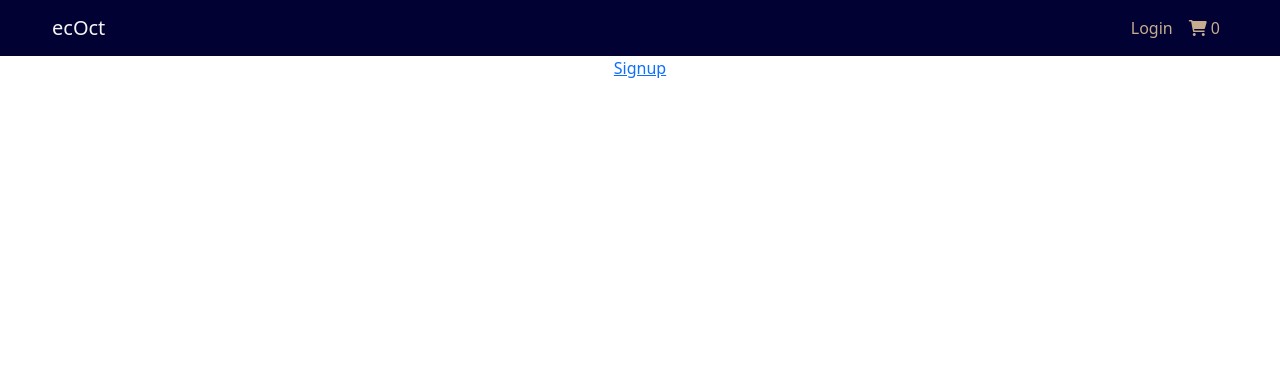
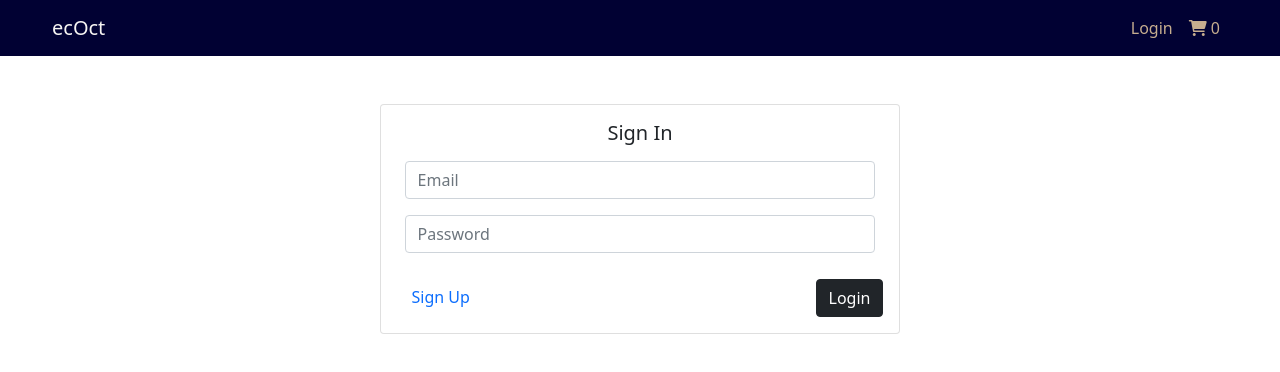
Before and after one commit to Sahim-Nazif/ecOct-FrontEnd, a React (Create React App) app: page /login in a window 1280 px wide. Shown: the top 372 px of the page. Built offline with nearby package versions, Linux system fonts and the light colour scheme.

Commit message:
login page UI created

```diff
--- a/src/index.css
+++ b/src/index.css
@@ -59,3 +59,16 @@ h6,p {
 .produDes {
   text-align:justify !important
 }
+.signupLink {
+
+    margin-bottom: -30px !important;
+    margin-left:15px !important
+}
+@media only screen and (max-width: 320px) {
+  .signupLink{
+
+    font-size:2px !important
+
+  }
+
+}
--- a/src/screens/Loginscreen.js
+++ b/src/screens/Loginscreen.js
@@ -1,11 +1,59 @@
-import React from 'react'
+import React,{useState} from 'react'
+import {useDispatch, useSelector} from 'react-redux'
 
 const Loginscreen = () => {
+
+    const [email, setEmail]=useState('')
+    const [password, setPassword]=useState('')
+
+
+    const dispatch=useDispatch()
+
+    const login = (e)=>{
+
+        e.preventDefault();
+
+            const user={
+                email:email,
+                password:password
+            }
+
+
+    }
     return (
-        <div>
-            <a className='link' href='/signup'>Signup</a>
-        </div>
-    )
+            <div className='row container col-md-8 offset-md-2 mt-5'>
+                 <div className='d-flex justify-content-center'>
+                <div className='col-8 p-3 card'>
+                 <h5 >Sign In</h5>
+            <form onSubmit={login}>
+
+                <div className='form-group p-2'>
+
+                    <input  type='email' placeholder='Email' className='form-control' value={email} onChange={(e)=>{setEmail(e.target.value)}}/>
+                </div>
+
+                <div className='form-group p-2'>
+
+                    <input type='password' placeholder='Password' className='form-control' value={password} onChange={(e)=>{setPassword(e.target.value)}}/>
+                </div>
+
+                <div className="d-flex signupLink justify-content-start">
+                <a className='mt-4 link' style={{textDecoration:'none'}} href='/signup'>Sign Up</a>
+
+
+                </div>
+                <div className="d-flex loginButton justify-content-end">
+                <button className='btn btn-dark' onClick={login}>
+                    Login
+                </button>
+                </div>
+
+            </form>
+            </div>
+            </div>
+            </div>
+            )
+
 }
 
 export default Loginscreen
```
